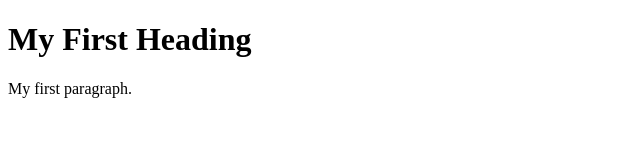
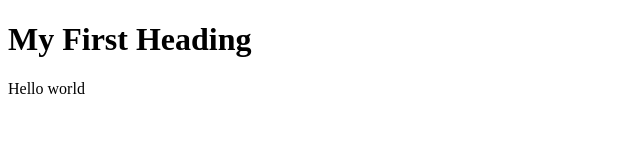
Before and after one commit to CGanesh574/prac, a plain HTML site: page index.html in a window 1280 px wide. Shown: the full height of the page, 0-640 px from the left. Drawn offline with Linux system fonts and the light colour scheme.

Commit message:
Update index.html

```diff
--- a/index.html
+++ b/index.html
@@ -3,7 +3,7 @@
 <body>
 
 <h1>My First Heading</h1>
-<p>My first paragraph.</p>
+<p>Hello world</p>
 
 </body>
 </html>
```
